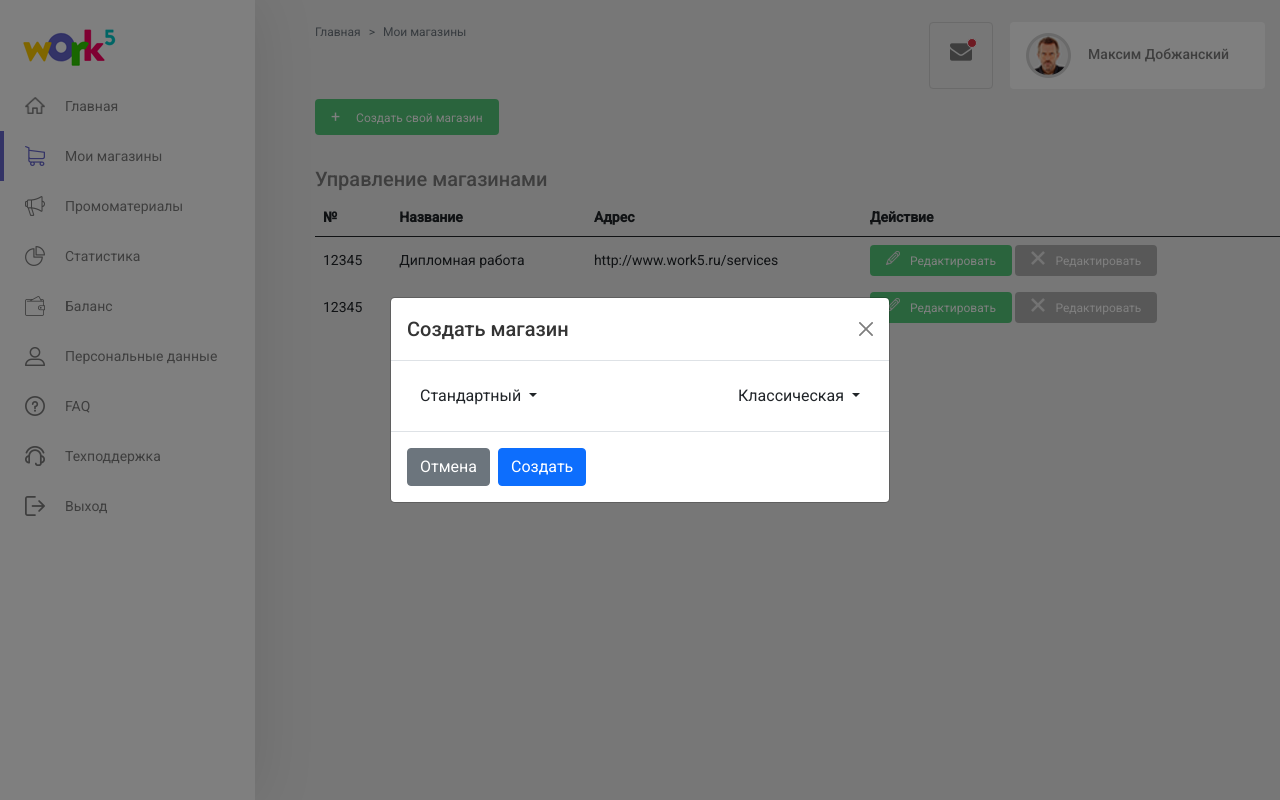
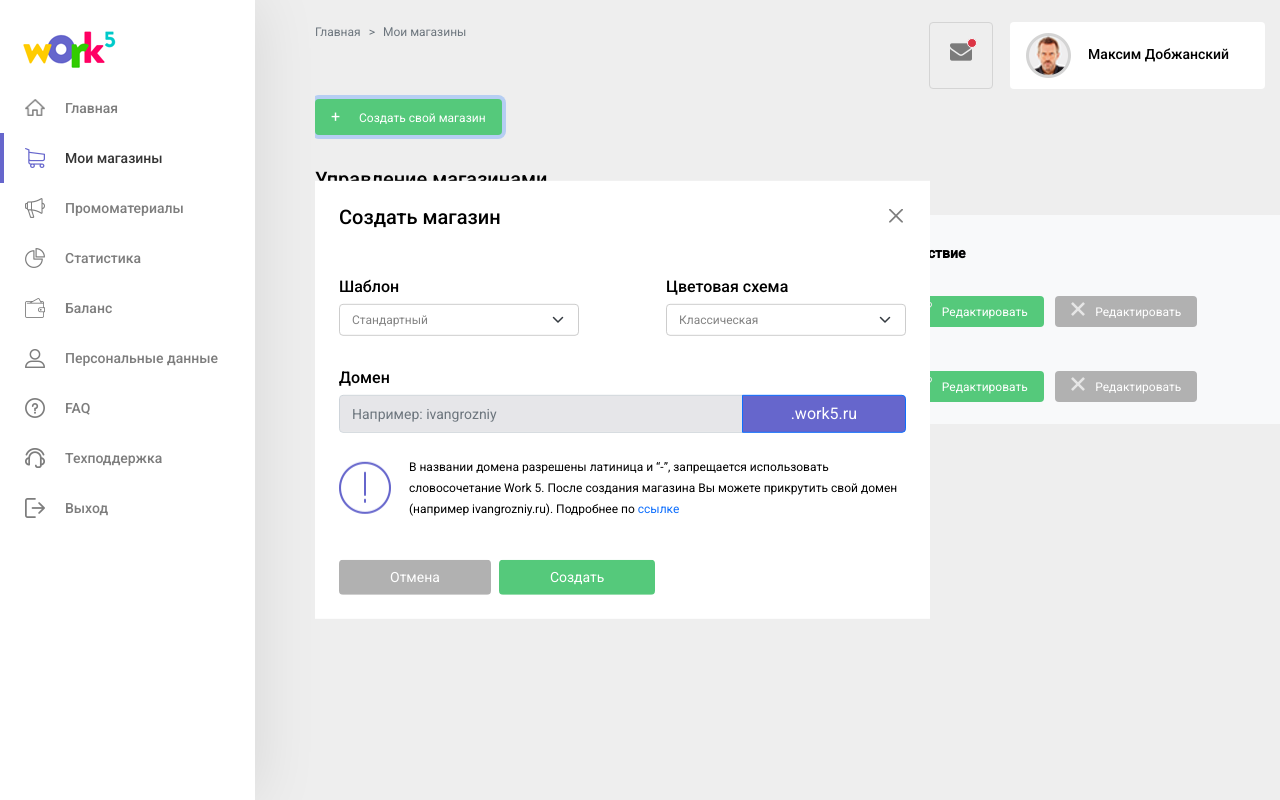
Before and after one commit to TimBad1/test-layout-shop, a plain HTML site: page index.html in a window 1280 px wide. Both pictures are taken after a click on the button "Создать свой магазин". Drawn offline with nearby package versions, Linux system fonts and the light colour scheme.

Commit message:
готово

```diff
--- a/index.html
+++ b/index.html
@@ -20,12 +20,13 @@
 
 	<script src="https://cdn.jsdelivr.net/npm/bootstrap@5.0.2/dist/js/bootstrap.bundle.min.js"
 		integrity="sha384-MrcW6ZMFYlzcLA8Nl+NtUVF0sA7MsXsP1UyJoMp4YLEuNSfAP+JcXn/tWtIaxVXM" crossorigin="anonymous">
-		</script>
+	</script>
+	<script defer src="./main.js"></script>
 </head>
 
-<body class="body">
+<body class="body position-relative">
 	<aside class="menu">
-		<img src="./images/logo.png" alt="Логотип" class="logo">
+
 		<ul class="menu__list">
 			<li class="menu__item home">Главная</li>
 			<li class="menu__item shopping active">Мои магазины</li>
@@ -41,6 +42,7 @@
 
 	<div class="layout">
 		<header class="header d-flex">
+			<img src="./images/logo.png" alt="Логотип" class="logo">
 			<nav style="--bs-breadcrumb-divider: '>';" aria-label="breadcrumb" class="breadcrumb">
 				<ol class="breadcrumb">
 					<li class="breadcrumb-item active">Главная</li>
@@ -64,50 +66,13 @@
 			</button>
 		</header>
 		<main class="main">
-			<button class="btn create-btn add" type="button" data-bs-toggle="modal" data-bs-target="#exampleModal">Создать свой магазин</button>
+			<button class="btn create-btn add" type="button" id="create">
+				Создать	свой магазин
+			</button>
 
-			<div class="modal fade" id="exampleModal" tabindex="-1" aria-labelledby="exampleModalLabel" aria-hidden="true">
-				<div class="modal-dialog modal-dialog-centered">
-					<div class="modal-content">
-						<div class="modal-header">
-							<h5 class="modal-title" id="exampleModalLabel">Создать магазин</h5>
-							<button type="button" class="btn-close" data-bs-dismiss="modal" aria-label="Close"></button>
-						</div>
-						<div class="modal-body d-flex justify-content-between">
-							<div class="dropdown">
-								<button class="btn dropdown-toggle" type="button" id="dropdownMenuButton1" data-bs-toggle="dropdown" aria-expanded="false">
-									Стандартный
-								</button>
-								<ul class="dropdown-menu" aria-labelledby="dropdownMenuButton1">
-									<li><a class="dropdown-item" href="#">Стандартный</a></li>
-									<li><a class="dropdown-item" href="#">Не стандартный</a></li>
-								</ul>
-							</div>
+			<h2 class="h5 mb-4">Управление магазинами</h2>
 
-							<div class="dropdown">
-								<button class="btn dropdown-toggle" type="button" id="dropdownMenuButton1" data-bs-toggle="dropdown" aria-expanded="false">
-									Классическая
-								</button>
-								<ul class="dropdown-menu" aria-labelledby="dropdownMenuButton1">
-									<li><a class="dropdown-item" href="#">Классическая</a></li>
-									<li><a class="dropdown-item" href="#">Модерн</a></li>
-								</ul>
-							</div>
-						</div>
-
-						<div class="modal-footer justify-content-start">
-							<button type="button" class="btn btn-secondary" data-bs-dismiss="modal">Отмена</button>
-							<button type="button" class="btn btn-primary">Создать</button>
-						</div>
-
-
-
-					</div>
-				</div>
-			</div>
-			<h2 class="h5">Управление магазинами</h2>
-
-			<table class="table align-middle">
+			<table class="table align-middle table-borderless table-light">
 				<thead>
 					<tr>
 						<th scope="col">№</th>
@@ -122,7 +87,7 @@
 						<td>Дипломная работа</td>
 						<td>http://www.work5.ru/services</td>
 						<td>
-							<button class="btn create-btn write" type="button">Редактировать</button>
+							<button class="btn create-btn write me-2 mb-2 mt-2" type="button">Редактировать</button>
 							<button class="btn create-btn delete" type="button">Редактировать</button>
 						</td>
 					</tr>
@@ -131,7 +96,7 @@
 						<td>Дипломная работа</td>
 						<td>http://www.work5.ru/services</td>
 						<td>
-							<button class="btn create-btn write" type="button">Редактировать</button>
+							<button class="btn create-btn write me-2 mb-2 mt-2" type="button">Редактировать</button>
 							<button class="btn create-btn delete" type="button">Редактировать</button>
 						</td>
 					</tr>
@@ -141,4 +106,48 @@
 	</div>
 </body>
 
+<div class="modals" id="modal">
+	<div class="modal__header d-flex justify-content-between p-4">
+		<h2 class="h5">Создать магазин</h2>
+		<button type="button" class="btn-close" aria-label="Close" id="close-btn"></button>
+	</div>
+
+	<div class="modal__main d-flex justify-content-between flex-wrap">
+		<div class="modal__main-left px-4 py-3 me-4">
+			<h3 class="h6">Шаблон</h3>
+
+			<select class="form-select" aria-label="Default select example">
+				<option class="form-select__item" selected>Стандартный</option>
+				<option class="form-select__item" value="2">Нестандартный</option>
+			</select>
+		</div>
+
+		<div class="modal__main-right px-4 py-3">
+			<h3 class="h6">Цветовая схема</h3>
+
+			<select class="form-select" aria-label="Default select example">
+				<option class="form-select__item" selected>Классическая</option>
+				<option class="form-select__item" value="1">Стандартный</option>
+				<option class="form-select__item" value="2">Нестандартный</option>
+			</select>
+		</div>
+
+		<div class="modal__main-bottom px-4 py-3">
+			<h3 class="h6">Домен</h3>
+			<form class="mb-4 needs-validation input-group">
+				<input type="text" class="form-control" placeholder="Например: ivangrozniy" aria-describedby="button-addon2" id="validationCustom01" required>
+				<button class="btn btn-primary blue-button px-5" type="submit" id="button-addon2">.work5.ru</button>
+			</form>
+			<div class="invalid-popup">
+				В названии домена разрешены латиница и “-”, запрещается использовать словосочетание Work 5. После создания магазина Вы можете прикрутить свой домен (например ivangrozniy.ru). Подробнее по <a href="#">ссылке</a>
+			</div>
+		</div>
+	</div>
+
+	<div class="modal__footer d-flex justify-content-start p-4">
+		<button type="button" class="btn modal__cancel me-2" id="cancel">Отмена</button>
+		<button type="button" class="btn modal__create" id="new-create">Создать</button>
+	</div>
+</div>
+
 </html>
--- /dev/null
+++ b/main.js
@@ -0,0 +1,41 @@
+document.addEventListener('DOMContentLoaded', () => {
+    const CREATE_BUTTON = document.querySelector('#create');
+    const MODAL = document.querySelector('#modal');
+    const CLOSE_MODAL_BUTTON = document.querySelector('#close-btn');
+    const CANCEL_MODAL_BUTTON= document.querySelector('#cancel');
+    const CREATE_MODAL_BUTTON= document.querySelector('#new-create');
+
+
+    CREATE_BUTTON.addEventListener('click', () => {
+        MODAL.classList.add('is-open')
+    })
+
+    CLOSE_MODAL_BUTTON.addEventListener('click', () => {
+        MODAL.classList.remove('is-open')
+    })
+
+    CANCEL_MODAL_BUTTON.addEventListener('click', () => {
+        MODAL.classList.remove('is-open')
+    })
+
+    CREATE_MODAL_BUTTON.addEventListener('click', () => {
+        MODAL.classList.remove('is-open')
+    })
+
+
+
+    var forms = document.querySelectorAll('.needs-validation')
+
+    // Loop over them and prevent submission
+    Array.prototype.slice.call(forms)
+      .forEach(function (form) {
+        form.addEventListener('submit', function (event) {
+          if (!form.checkValidity()) {
+            event.preventDefault()
+            event.stopPropagation()
+          }
+
+          form.classList.add('was-validated')
+        }, false)
+      })
+})
--- a/style.css
+++ b/style.css
@@ -15,25 +15,24 @@ button {
     font-family: inherit;
 }
 
-td, thead {
-    border-style: none;
+:root {
+    --color-text-first: var(--color-text-first);
 }
 
 html {
     box-sizing: border-box;
 }
 
-
 body {
     position: relative;
-    min-width: 320px;
+    min-width: 670px;
     max-width: 1440px;
     margin: 0 auto;
     background-color: #eee;
     font-family: 'Roboto', sans-serif;
     font-size: 14px;
     line-height: 1.5em;
-    color: #7d7d7d;
+    color: var(--color-text-first);
 }
 
 .menu {
@@ -42,15 +41,19 @@ body {
     left: 0;
     width: 255px;
     height: 100vh;
-    padding: 20px 0;
+    padding: 83px 0 50px;
     box-shadow: 0 0 60px rgba(0,0,0,.1);
-    overflow-y: scroll;
+    overflow-y: auto;
     background-color: #fff;
+    overflow-x: hidden;
+    z-index: 5;
 }
 
 .logo {
-    margin-bottom: 10px;
-    margin-left: 17px;
+    position: absolute;
+    top: 22px;
+    left: 17px;
+    z-index: 10;
 }
 
 .menu__item {
@@ -59,6 +62,12 @@ body {
     background-position: 25px center;
     background-repeat: no-repeat;
     position: relative;
+    color: #7d7d7d;
+    font-weight: 500;
+}
+
+.menu__item.active {
+    color: #343434;
 }
 
 .menu__item.active::before {
@@ -108,12 +117,9 @@ body {
 }
 
 .layout {
-    position: absolute;
-    right: 0;
-    top: 0;
-    width: calc(100% - 315px);
     height: 100vh;
-    overflow: scroll;
+    overflow: auto;
+    margin-left: auto;
 }
 /* HEADER */
 .header {
@@ -136,7 +142,7 @@ body {
     background-color: #fff;
     font-weight: 500;
     font-size: 14px;
-    color: #7d7d7d;
+    color: var(--color-text-first);
 }
 
 .avatar {
@@ -192,10 +198,147 @@ body {
     color: #343434;
 }
 
-@media screen and (max-width: 800px) {
+.modals {
+    position: fixed;
+    top: 0;
+    left: 0;
+    width: 615px;
+    background-color: #fff;
+    z-index: -1;
+    opacity: 0;
+
+    transition: .2s ease-in-out;
+}
+
+.modals.is-open {
+    top: 50%;
+    z-index: 15;
+    opacity: 1;
+    transform: translateY(-50%);
 
 }
 
-@media screen and (min-width: 801px) {
+.form-select {
+    min-width: 240px;
+    border: 1px solid #cdcdcd;
+    color: #838383;
+    font-size: 12px;
+}
 
+.form-select__item {
+    font-size: 9px;
 }
+
+.blue-button {
+    background-color: #6666cc;
+    color: #fff;
+}
+
+.modal__main-bottom {
+    width: 100%;
+}
+
+.modal__main-bottom .form-control {
+    background-color: #e6e6e9;
+}
+
+.modal__main-bottom .form-control::placeholder {
+    font-size: 14px;
+}
+
+.modal__cancel {
+    background-color: #b1b1b1;
+}
+
+.modal__create {
+    background-color: #55c97b;
+}
+
+.modal__cancel,
+.modal__create {
+    color: #fff;
+    padding-left: 50px;
+    padding-right: 50px;
+    font-size: 14px;
+}
+
+.invalid-popup {
+    padding-left: 70px;
+    min-height: 60px;
+    position: relative;
+    font-size: 12px;
+}
+
+.invalid-popup a {
+    text-decoration: none;
+}
+
+.invalid-popup::before {
+    content: url(./images/inf.png);
+    position: absolute;
+    top: 5px;
+    left: 0;
+}
+
+/* TABLE */
+.table {
+    max-width: 1000px;
+}
+
+.table td {
+    padding: 14px 0 14px 30px;
+}
+
+.table th {
+    padding: 28px 30px 10px 30px;
+}
+
+@media screen and (max-width: 950px) {
+    .menu {
+        width: 55px;
+    }
+
+    .menu:hover,
+    .menu:focus,
+    .menu:active {
+        width: 250px;
+    }
+
+    .layout {
+        width: calc(100% - 70px);
+        height: 100vh;
+    }
+
+    .logo {
+        position: static;
+        height: 100%;
+        width: auto;
+        margin-right: auto;
+    }
+
+    .modals {
+        left: 50%;
+        width: 615px;
+        transform: translate(-50%, -50%);
+    }
+}
+
+@media screen and (min-width: 951px) {
+    .layout {
+        width: calc(100% - 315px);
+        height: 100vh;
+    }
+    .modals {
+        left: 315px;
+    }
+}
+
+@media screen and (max-width: 700px) {
+    .breadcrumb {
+        display: none;
+    }
+
+    .table {
+        overflow-x: auto;
+    }
+}
```
Also changed, not shown: images/inf.png (added).
